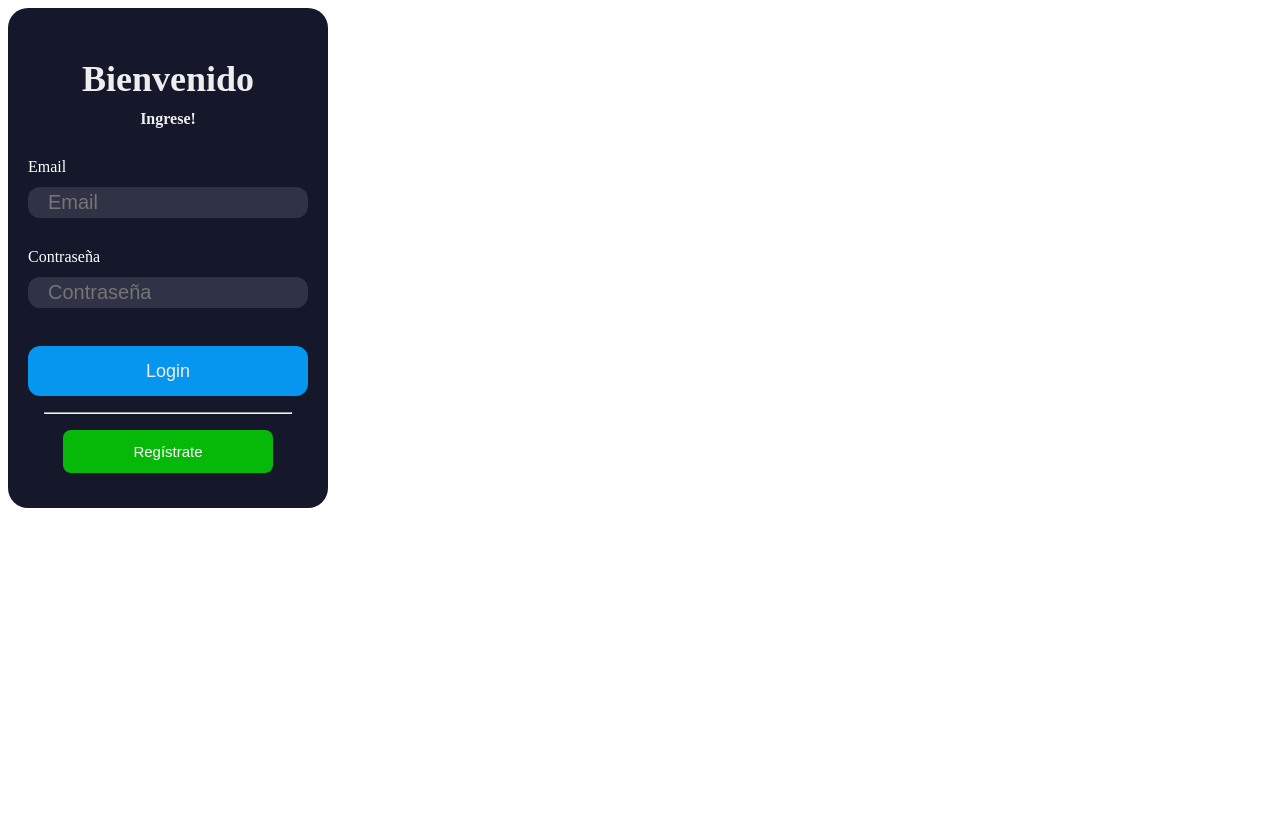
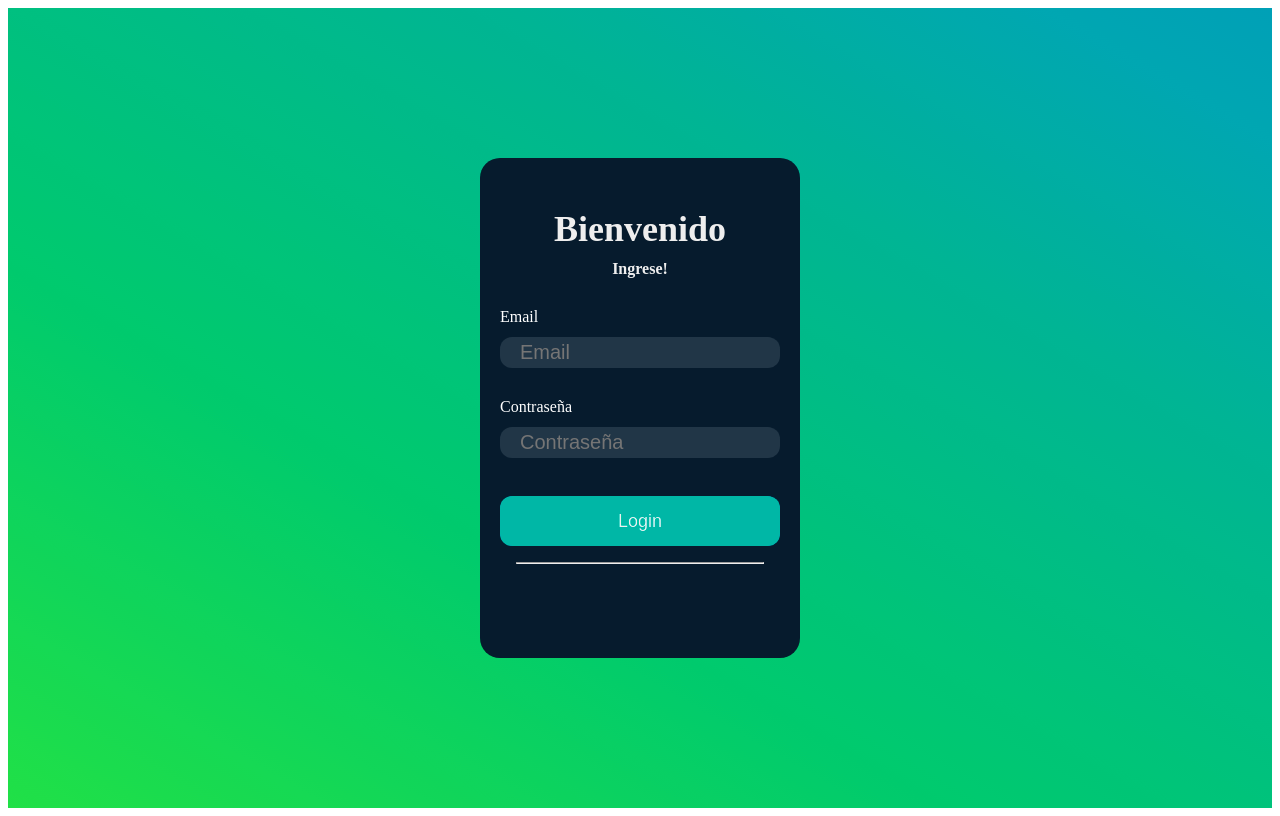
Before and after one commit to Prototypes-Devs-Desarrollo/Chile, a Next.js app in the folder front/: page / in a window 1280 px wide. Built offline with nearby package versions, Linux system fonts and the light colour scheme.

Commit message:
logIn terminado, dashboard en proceso y _app declarada

```diff
--- a/front/src/components/logIn/logIn.jsx
+++ b/front/src/components/logIn/logIn.jsx
@@ -1,17 +1,15 @@
-import React, { useState } from "react";
-import { useDispatch } from "react-redux";
-import { loginUser } from "../../redux/actions/actions";
+import React from "react";
 import style from './login_styles.module.css'
 import { useAuth } from "@/customHooks/useAuth";
 
  //falta onClick a /register en su respectivo botón
-
 
 const Login = () => {
 
   const {handleSubmit,  email, setEmail, password, setPassword} = useAuth()
 
   return (
+    <div className={style.container}>
     <div className={style.form_container}>
     <div className={style.title}>Bienvenido</div>
     <div className={style.subtitle}>Ingrese!</div>
@@ -39,7 +37,7 @@ const Login = () => {
       <button className={style.button_login} type="submit">Login</button>
     </form>
     <hr className={style.hr}/>
-    <button className={style.register}>Regístrate</button>
+    </div>
     </div>
   );
 };
--- a/front/src/components/logIn/login_styles.module.css
+++ b/front/src/components/logIn/login_styles.module.css
@@ -1,3 +1,18 @@
+.container {
+  height: 100vh;
+  display: flex;
+  justify-content: center;
+  align-items: center;
+  background: linear-gradient(30deg, #0ecda0 0%, #3583db 100%);
+  animation: adjustHue 10s infinite;
+}
+
+@keyframes adjustHue {
+  50% {
+    filter: saturate(150%) hue-rotate(-35deg);
+  }
+}
+
 .form_container {
         background-color: #15172b;
         border-radius: 20px;
--- a/front/src/pages/_app.js
+++ b/front/src/pages/_app.js
@@ -2,12 +2,20 @@ import React from "react";
 import { Provider } from "react-redux";
 import store from "../redux/store/store";
 import 'tailwindcss/tailwind.css';
+import { Sidebar } from "@/components/sidebar/sidebar";
+import { useRouter } from "next/router";
 
 export default function App({ Component, pageProps }) {
 
+  const router = useRouter()
+  const isHomePage = router.pathname === '/';
+
   return (
     <Provider store={store}>
-        <Component {...pageProps} />
+      <div className={isHomePage ? null : `flex flex-nowrap`}>
+     {isHomePage? null :  <Sidebar />}
+         <Component {...pageProps} />
+      </div>
     </Provider>
   );
 }
```
Also changed, not shown: front/src/pages/dashboard/dashboard.js (+9 -4 lines).
